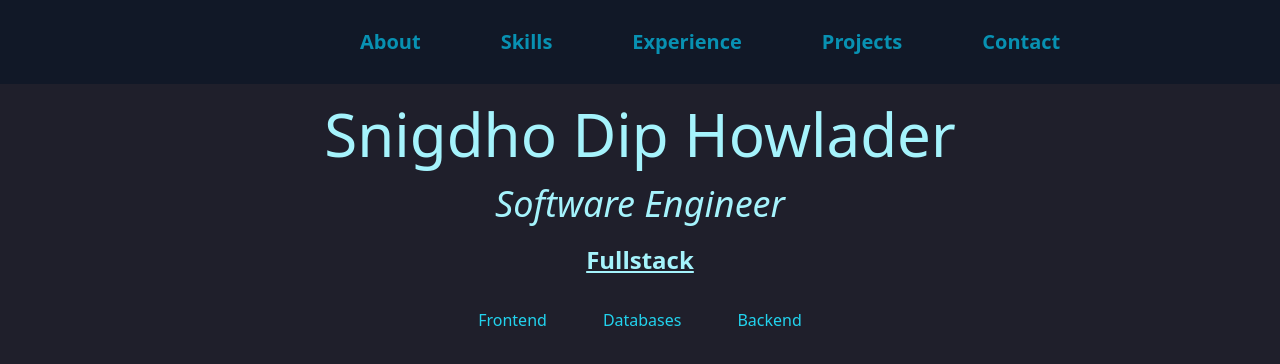
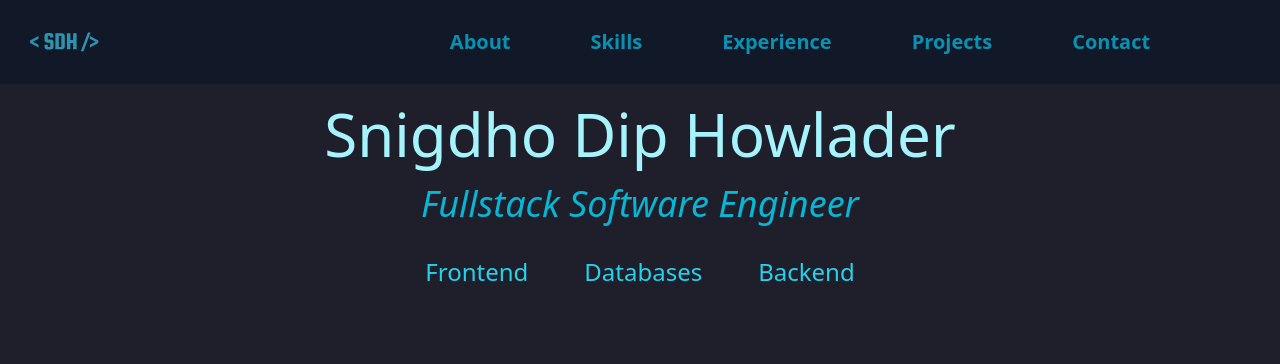
Before and after one commit to snigdho611/snigdho611.dev, a Next.js app: page / in a window 1280 px wide. Shown: the top 364 px of the page. Built offline with nearby package versions, Linux system fonts and the light colour scheme.

Commit message:
Updated designs

```diff
--- a/pages/about.tsx
+++ b/pages/about.tsx
@@ -32,4 +32,9 @@ const Home: NextPage = () => {
   );
 };
 
+export async function getServerSideProps() {
+  const value = process.env.BASE_VAL;
+  return { props: { val: value } };
+}
+
 export default Home;
--- a/src/components/Base/index.tsx
+++ b/src/components/Base/index.tsx
@@ -13,15 +13,14 @@ const Base = () => {
   // }, []);
 
   return (
-    <div className="text-cyan-200 my-auto mx-auto my-5 w-3/4" ref={baseRef}>
+    <div className="text-cyan-200 my-auto mx-auto my-60 w-3/4" ref={baseRef}>
       <div className="text-6xl font-medium text-center my-5">
         Snigdho Dip Howlader
       </div>
-      <div className="text-4xl italic text-center my-5">Software Engineer</div>
-      <div className="text-2xl font-bold text-center my-5 underline">
-        Fullstack
+      <div className="text-4xl text-cyan-500 italic text-center my-5">
+        Fullstack Software Engineer
       </div>
-      <div className="flex flex-row gap-x-14 mx-auto justify-center my-8">
+      <div className="text-2xl flex flex-row gap-x-14 mx-auto justify-center my-8">
         <div className="cursor-pointer text-cyan-400 hover:text-cyan-100 duration-300 transition">
           Frontend
         </div>
--- a/src/components/Navbar/index.tsx
+++ b/src/components/Navbar/index.tsx
@@ -45,8 +45,8 @@ const Navbar = () => {
               initialsRef.current,
               {
                 scale: 15,
-                x: "100vh",
-                y: "45vh",
+                x: "55rem",
+                y: "30rem",
               },
               { scale: 1, x: 0, y: 0, duration: 2, delay: 1 }
             );
@@ -61,10 +61,23 @@ const Navbar = () => {
     }
   }, [windowWidth, nameAnimation, router]);
 
-  const linkClass = "text-cyan-600 mx-10 font-semibold hover:text-cyan-100";
+  const linkClass =
+    "transition duration-300 text-cyan-600 mx-10 font-semibold hover:text-cyan-100 text-xl";
   return (
-    <div className="navbar-container">
-      <div className="w-1/4">
+    <div
+      className="flex-row flex text-xl py-7 w-screen"
+      style={{
+        backgroundColor: "#111827",
+      }}
+    >
+      <div
+        className="w-1/4"
+        onClick={() => {
+          // console.log("ok");
+          router.push("/");
+        }}
+      >
+        {windowWidth > windowLimit ? (
           <div
             style={{
               backgroundImage: "url(/images/favicon2.svg)",
@@ -78,34 +91,44 @@ const Navbar = () => {
             }}
             ref={initialsRef}
           />
+        ) : (
+          <div
+            style={{
+              backgroundImage: "url(/images/favicon2.svg)",
+              backgroundSize: "100% 100%",
+              backgroundRepeat: "no-repeat",
+              minWidth: "100px",
+              width: "10%",
+              height: "3%",
+              position: "fixed",
+              cursor: "pointer",
+            }}
+            // ref={initialsRef}
+          />
+        )}
       </div>
-      <div className="w-3/4">
+      <div className="mx-auto">
         <Link href={"/about"}>
           <a href="#" className={linkClass}>
             About
           </a>
         </Link>
-        <Link href={"/skills"}>
+        <Link href={"/about"}>
           <a href="#" className={linkClass}>
             Skills
           </a>
         </Link>
-        <Link href={"/experience"}>
+        <Link href={"/about"}>
           <a href="#" className={linkClass}>
             Experience
           </a>
         </Link>
-        <Link href={"/projects"}>
+        <Link href={"/about"}>
           <a href="#" className={linkClass}>
             Projects
           </a>
         </Link>
-        {/* <Link href={"/about"}>
-          <a href="#" className={linkClass}>
-            Education
-          </a>
-        </Link> */}
-        <Link href={"/contact"}>
+        <Link href={"/about"}>
           <a href="#" className={linkClass}>
             Contact
           </a>
--- a/styles/globals.css
+++ b/styles/globals.css
@@ -4,7 +4,7 @@
 
 @layer components {
   .navbar-container {
-    @apply flex-row flex text-xl py-7;
+    /* @apply flex-row flex text-xl py-7; */
     background-color: #111827;
   }
 }
--- a/styles/index.css
+++ b/styles/index.css
@@ -5,6 +5,7 @@
 
 body {
   background-color: #1f1f2b;
+  overflow-x: hidden;
 }
 
 .transit {
```
Lines whose indentation alone changed are shown as unchanged.
